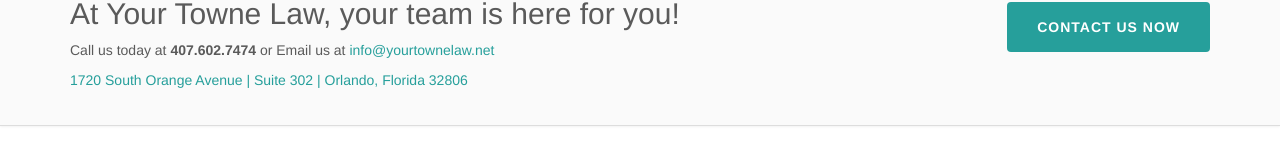
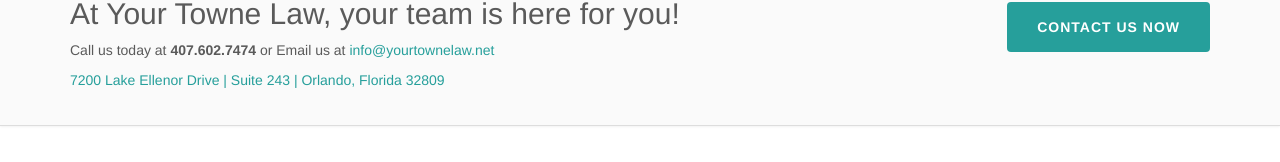
Before and after one commit to YourTowneLaw/yourtownelaw.github.io, a website: page index.htm in a window 1280 px wide. Shown: the part 489-651 px from the top of the page. Drawn offline with nearby package versions, Linux system fonts and the light colour scheme; a script that the page names is missing.

Commit message:
updating address in hero

```diff
--- a/index.htm
+++ b/index.htm
@@ -120,7 +120,7 @@
                             <b>407.602.7474</b> or Email us at
                             <a href="mailto:info@yourtownelaw.net">info@yourtownelaw.net</a>
                         </p>
-						<p><a href="/#map">1720 South Orange Avenue | Suite 302 | Orlando, Florida 32806</a></p>
+						<p><a href="/#map">7200 Lake Ellenor Drive | Suite 243 | Orlando, Florida 32809</a></p>
                     </div>
                     <div class="col-lg-3 col-md-3 col-sm-12 col-xs-12">
                         <div class="get-started">
```
